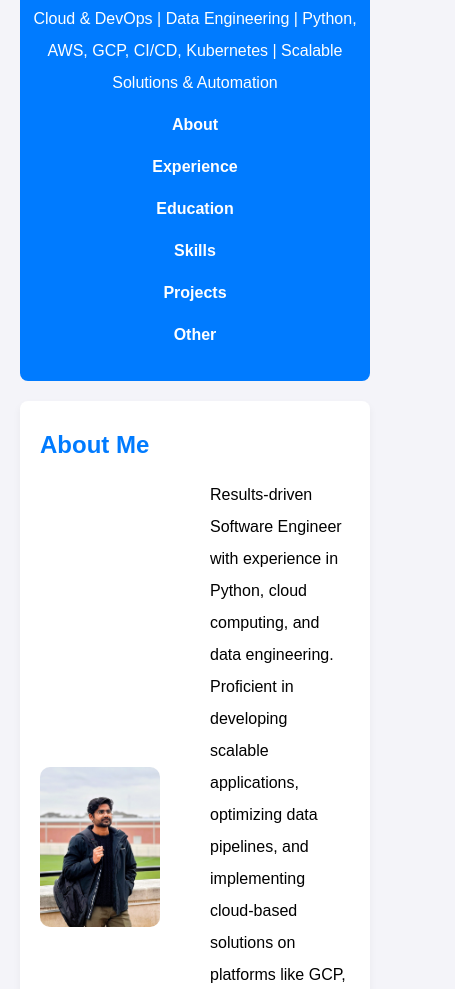
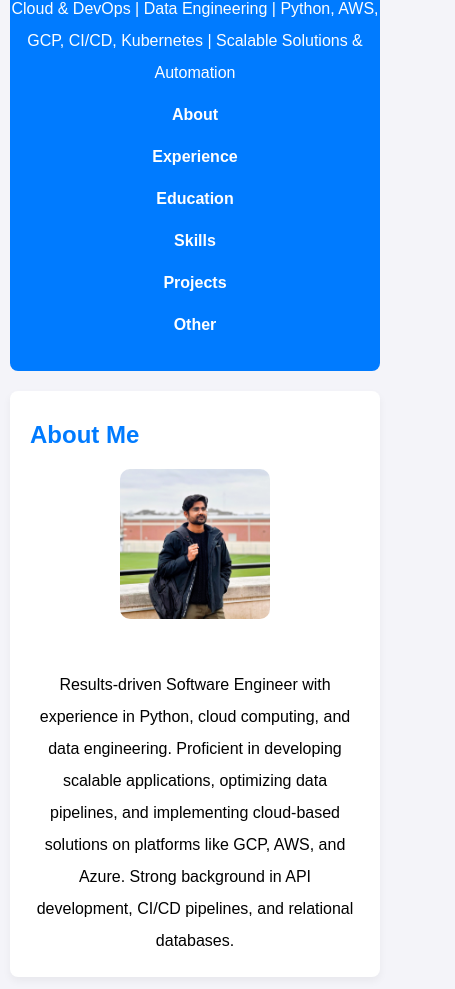
Before and after one commit to veldurthys1-git/Portfolio, a plain HTML site: page index.html in a window 390 px wide. Shown: the part 111-1100 px from the top of the page, 455 px wide, since content can reach past the window. Drawn offline with Linux system fonts and the light colour scheme.

Commit message:
Update style.css

```diff
--- a/style.css
+++ b/style.css
@@ -10,7 +10,7 @@
 body {
   background-color: #f4f4f9;
   color: #010101;
-  line-height: 2.0; /* Set overall line spacing to 2.0 */
+  line-height: 2.0;
   padding: 20px;
 }
 
@@ -67,7 +67,7 @@ li {
   display: flex;
   align-items: center;
   justify-content: center;
-  gap: 30px; /* Increased gap between image and text */
+  gap: 30px;
   text-align: left;
 }
 
@@ -76,7 +76,6 @@ li {
   height: 250px;
   border-radius: 10px;
   object-fit: cover;
-  margin-right: 20px; /* Space between image and text */
 }
 
 .about-container p {
@@ -87,18 +86,21 @@ li {
 /* Projects Section */
 .project-container {
   display: flex;
+  flex-wrap: wrap;
   justify-content: center;
   gap: 20px;
 }
 
 .project {
-  width: 48%;
+  flex: 1 1 calc(50% - 20px);
   padding: 15px;
   text-align: center;
+  box-sizing: border-box;
 }
 
 .project-img {
-  width: 400px;
+  width: 100%;
+  max-width: 400px;
   height: 200px;
   object-fit: cover;
   border-radius: 8px;
@@ -131,7 +133,24 @@ footer i:hover {
   color: #0056b3;
 }
 
-/* Media Queries */
+/* Responsive Design */
+@media (max-width: 900px) {
+  .about-container {
+    flex-direction: column;
+    text-align: center;
+  }
+
+  .profile-img {
+    width: 180px;
+    height: 180px;
+    margin-bottom: 20px;
+  }
+
+  .project {
+    flex: 1 1 100%;
+  }
+}
+
 @media (max-width: 600px) {
   nav a {
     display: block;
@@ -139,16 +158,15 @@ footer i:hover {
   }
 
   .profile-img {
-    width: 120px;
-    height: 160px;
+    width: 150px;
+    height: 150px;
   }
 
-  .project-container {
-    flex-direction: column;
+  .project-img {
+    height: 150px;
   }
 
-  .project {
-    width: 100%;
-    margin-bottom: 20px;
+  body {
+    padding: 10px;
   }
 }
```
